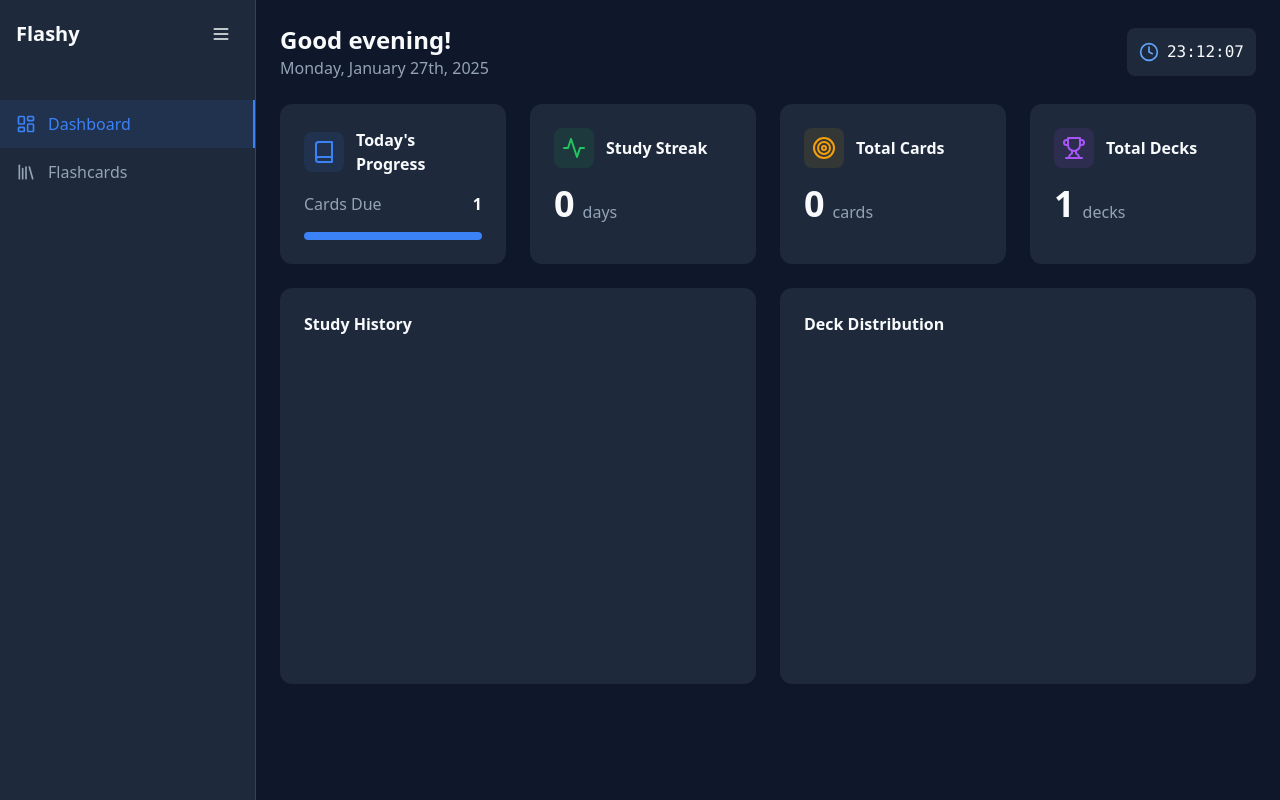
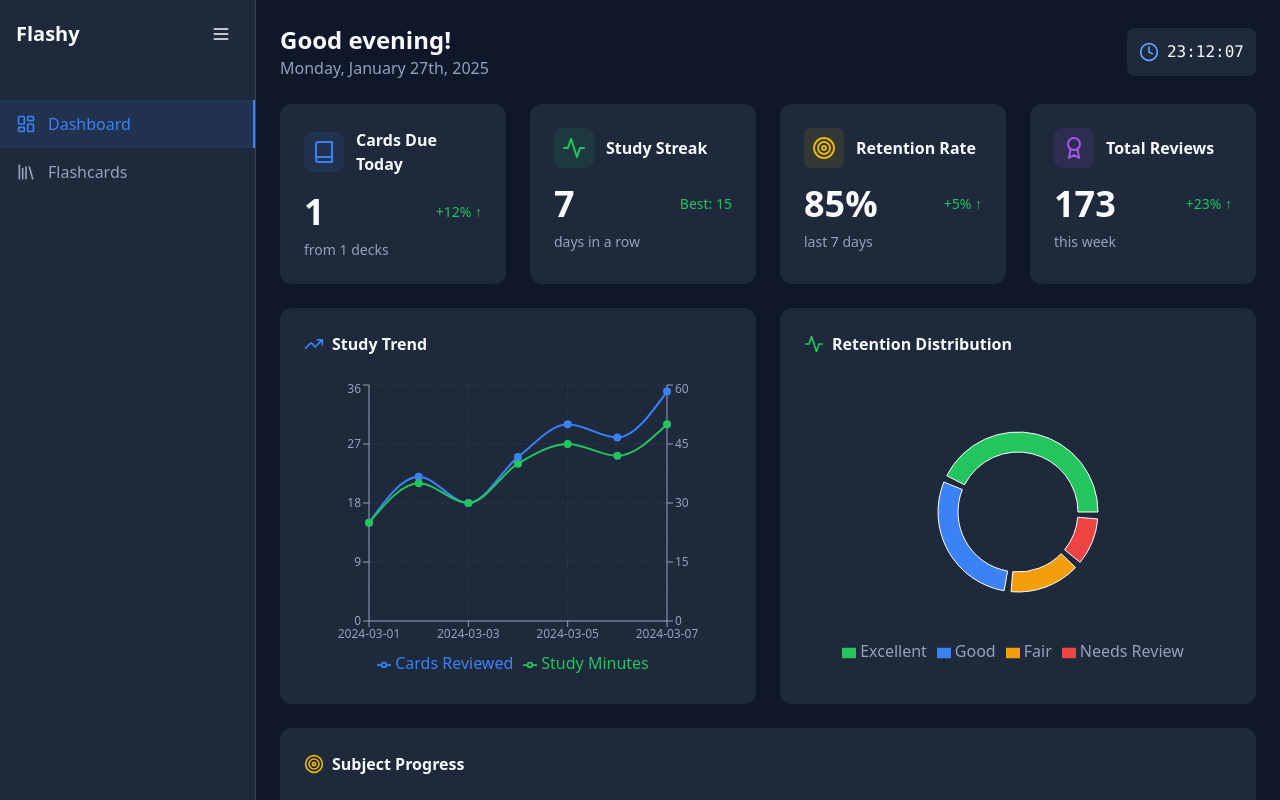
Before and after one commit to arpanroy18/flashy, a React (Vite) app: page / in a window 1280 px wide. Shown: the top 800 px of the page. Built offline with nearby package versions, Linux system fonts and the light colour scheme.

Commit message:
added placeholder dashboard visualizations for now

```diff
--- a/src/App.tsx
+++ b/src/App.tsx
@@ -38,6 +38,7 @@ function App() {
             repetitions: 0,
           },
         ],
+        gradeCount: { again: 0, hard: 0, good: 0, easy: 0 }
       },
     ];
   });
@@ -56,8 +57,19 @@ function App() {
       cardsStudied: 0,
       correctAnswers: 0,
       streak: 0,
-      studyHistory: [],
-      subjectDistribution: []
+      studyHistory: [
+        { date: '2024-03-01', hours: 1.5 },
+        { date: '2024-03-02', hours: 2.0 },
+        { date: '2024-03-03', hours: 1.0 },
+        { date: '2024-03-04', hours: 2.5 },
+        { date: '2024-03-05', hours: 1.8 },
+      ],
+      subjectDistribution: [
+        { name: 'Mathematics', value: 30 },
+        { name: 'Science', value: 25 },
+        { name: 'History', value: 20 },
+        { name: 'Languages', value: 25 },
+      ]
     };
   });
 
@@ -219,4 +231,4 @@ function App() {
   );
 }
 
-export default App
+export default App;
--- a/src/components/Dashboard.tsx
+++ b/src/components/Dashboard.tsx
@@ -9,7 +9,11 @@ import {
   YAxis,
   Tooltip,
   ResponsiveContainer,
-  Cell
+  Cell,
+  LineChart,
+  Line,
+  CartesianGrid,
+  Legend
 } from 'recharts';
 import {
   Trophy,
@@ -27,6 +31,31 @@ interface DashboardProps {
   stats: StudyStats;
   decks: Deck[];
 }
+
+// Temporary data for demonstration
+const tempStudyTrend = [
+  { date: '2024-03-01', cards: 15, minutes: 25 },
+  { date: '2024-03-02', cards: 22, minutes: 35 },
+  { date: '2024-03-03', cards: 18, minutes: 30 },
+  { date: '2024-03-04', cards: 25, minutes: 40 },
+  { date: '2024-03-05', cards: 30, minutes: 45 },
+  { date: '2024-03-06', cards: 28, minutes: 42 },
+  { date: '2024-03-07', cards: 35, minutes: 50 },
+];
+
+const tempRetentionData = [
+  { name: 'Excellent', value: 45, color: '#22C55E' },
+  { name: 'Good', value: 30, color: '#3B82F6' },
+  { name: 'Fair', value: 15, color: '#F59E0B' },
+  { name: 'Needs Review', value: 10, color: '#EF4444' },
+];
+
+const tempSubjectProgress = [
+  { subject: 'Math', completed: 85, total: 100 },
+  { subject: 'Science', completed: 65, total: 80 },
+  { subject: 'History', completed: 45, total: 60 },
+  { subject: 'Language', completed: 55, total: 70 },
+];
 
 export function Dashboard({ stats, decks }: DashboardProps) {
   const [currentTime, setCurrentTime] = useState(new Date());
@@ -69,83 +98,98 @@ export function Dashboard({ stats, decks }: DashboardProps) {
           </div>
         </div>
 
-        {/* Main Stats Grid */}
+        {/* Stats Grid */}
         <div className="grid grid-cols-1 md:grid-cols-2 lg:grid-cols-4 gap-6">
           <div className="bg-dashboard-card p-6 rounded-xl">
             <div className="flex items-center gap-3 mb-4">
               <div className="p-2 bg-blue-500/10 rounded-lg">
-                <Book className="text-dashboard-accent" size={24} />
+                <Book className="text-blue-500" size={24} />
               </div>
-              <h3 className="text-dashboard-text-primary font-semibold">Today's Progress</h3>
+              <h3 className="text-dashboard-text-primary font-semibold">Cards Due Today</h3>
             </div>
-            <div className="space-y-4">
+            <div className="space-y-2">
               <div className="flex justify-between items-center">
-                <span className="text-dashboard-text-secondary">Cards Due</span>
-                <span className="text-dashboard-text-primary font-bold">{dueCards}</span>
+                <span className="text-4xl font-bold text-dashboard-text-primary">{dueCards}</span>
+                <span className="text-sm text-green-500">+12% ↑</span>
               </div>
-              <div className="w-full bg-dashboard-bg rounded-full h-2">
-                <div
-                  className="bg-dashboard-accent rounded-full h-2"
-                  style={{ width: `${Math.min((stats.cardsStudied / stats.totalCards) * 100, 100)}%` }}
-                />
-              </div>
+              <p className="text-dashboard-text-secondary text-sm">from {totalDecks} decks</p>
             </div>
           </div>
 
           <div className="bg-dashboard-card p-6 rounded-xl">
             <div className="flex items-center gap-3 mb-4">
               <div className="p-2 bg-green-500/10 rounded-lg">
-                <Activity className="text-dashboard-success" size={24} />
+                <Activity className="text-green-500" size={24} />
               </div>
               <h3 className="text-dashboard-text-primary font-semibold">Study Streak</h3>
             </div>
-            <div className="flex items-end gap-2">
-              <span className="text-4xl font-bold text-dashboard-text-primary">{stats.streak}</span>
-              <span className="text-dashboard-text-secondary">days</span>
+            <div className="space-y-2">
+              <div className="flex justify-between items-center">
+                <span className="text-4xl font-bold text-dashboard-text-primary">7</span>
+                <span className="text-sm text-green-500">Best: 15</span>
+              </div>
+              <p className="text-dashboard-text-secondary text-sm">days in a row</p>
             </div>
           </div>
 
           <div className="bg-dashboard-card p-6 rounded-xl">
             <div className="flex items-center gap-3 mb-4">
               <div className="p-2 bg-yellow-500/10 rounded-lg">
-                <Target className="text-dashboard-warning" size={24} />
+                <Target className="text-yellow-500" size={24} />
               </div>
-              <h3 className="text-dashboard-text-primary font-semibold">Total Cards</h3>
+              <h3 className="text-dashboard-text-primary font-semibold">Retention Rate</h3>
             </div>
-            <div className="flex items-end gap-2">
-              <span className="text-4xl font-bold text-dashboard-text-primary">{stats.totalCards}</span>
-              <span className="text-dashboard-text-secondary">cards</span>
+            <div className="space-y-2">
+              <div className="flex justify-between items-center">
+                <span className="text-4xl font-bold text-dashboard-text-primary">85%</span>
+                <span className="text-sm text-green-500">+5% ↑</span>
+              </div>
+              <p className="text-dashboard-text-secondary text-sm">last 7 days</p>
             </div>
           </div>
 
           <div className="bg-dashboard-card p-6 rounded-xl">
             <div className="flex items-center gap-3 mb-4">
               <div className="p-2 bg-purple-500/10 rounded-lg">
-                <Trophy className="text-purple-500" size={24} />
+                <Award className="text-purple-500" size={24} />
               </div>
-              <h3 className="text-dashboard-text-primary font-semibold">Total Decks</h3>
+              <h3 className="text-dashboard-text-primary font-semibold">Total Reviews</h3>
             </div>
-            <div className="flex items-end gap-2">
-              <span className="text-4xl font-bold text-dashboard-text-primary">{totalDecks}</span>
-              <span className="text-dashboard-text-secondary">decks</span>
+            <div className="space-y-2">
+              <div className="flex justify-between items-center">
+                <span className="text-4xl font-bold text-dashboard-text-primary">173</span>
+                <span className="text-sm text-green-500">+23% ↑</span>
+              </div>
+              <p className="text-dashboard-text-secondary text-sm">this week</p>
             </div>
           </div>
         </div>
 
         {/* Charts Section */}
         <div className="grid grid-cols-1 lg:grid-cols-2 gap-6">
-          {/* Study Hours Chart */}
+          {/* Study Trend Chart */}
           <div className="bg-dashboard-card p-6 rounded-xl">
-            <h3 className="text-dashboard-text-primary font-semibold mb-6">Study History</h3>
+            <h3 className="text-dashboard-text-primary font-semibold mb-6 flex items-center gap-2">
+              <TrendingUp size={20} className="text-blue-500" />
+              Study Trend
+            </h3>
             <div className="h-[300px]">
               <ResponsiveContainer width="100%" height="100%">
-                <BarChart data={stats.studyHistory}>
+                <LineChart data={tempStudyTrend}>
+                  <CartesianGrid strokeDasharray="3 3" stroke="#2D3748" />
                   <XAxis
                     dataKey="date"
                     stroke="#94A3B8"
                     fontSize={12}
                   />
                   <YAxis
+                    yAxisId="left"
+                    stroke="#94A3B8"
+                    fontSize={12}
+                  />
+                  <YAxis
+                    yAxisId="right"
+                    orientation="right"
                     stroke="#94A3B8"
                     fontSize={12}
                   />
@@ -157,24 +201,41 @@ export function Dashboard({ stats, decks }: DashboardProps) {
                     }}
                     labelStyle={{ color: '#F8FAFC' }}
                   />
-                  <Bar
-                    dataKey="hours"
-                    fill="#3B82F6"
-                    radius={[4, 4, 0, 0]}
+                  <Legend />
+                  <Line
+                    yAxisId="left"
+                    type="monotone"
+                    dataKey="cards"
+                    stroke="#3B82F6"
+                    strokeWidth={2}
+                    dot={{ fill: '#3B82F6' }}
+                    name="Cards Reviewed"
                   />
-                </BarChart>
+                  <Line
+                    yAxisId="right"
+                    type="monotone"
+                    dataKey="minutes"
+                    stroke="#22C55E"
+                    strokeWidth={2}
+                    dot={{ fill: '#22C55E' }}
+                    name="Study Minutes"
+                  />
+                </LineChart>
               </ResponsiveContainer>
             </div>
           </div>
 
-          {/* Subject Distribution */}
+          {/* Retention Distribution */}
           <div className="bg-dashboard-card p-6 rounded-xl">
-            <h3 className="text-dashboard-text-primary font-semibold mb-6">Deck Distribution</h3>
+            <h3 className="text-dashboard-text-primary font-semibold mb-6 flex items-center gap-2">
+              <Activity size={20} className="text-green-500" />
+              Retention Distribution
+            </h3>
             <div className="h-[300px]">
               <ResponsiveContainer width="100%" height="100%">
                 <PieChart>
                   <Pie
-                    data={stats.subjectDistribution}
+                    data={tempRetentionData}
                     cx="50%"
                     cy="50%"
                     innerRadius={60}
@@ -182,11 +243,8 @@ export function Dashboard({ stats, decks }: DashboardProps) {
                     paddingAngle={5}
                     dataKey="value"
                   >
-                    {stats.subjectDistribution.map((entry, index) => (
-                      <Cell
-                        key={`cell-${index}`}
-                        fill={['#3B82F6', '#22C55E', '#F59E0B', '#60A5FA'][index % 4]}
-                      />
+                    {tempRetentionData.map((entry, index) => (
+                      <Cell key={`cell-${index}`} fill={entry.color} />
                     ))}
                   </Pie>
                   <Tooltip
@@ -197,21 +255,56 @@ export function Dashboard({ stats, decks }: DashboardProps) {
                     }}
                     labelStyle={{ color: '#F8FAFC' }}
                   />
+                  <Legend
+                    verticalAlign="bottom"
+                    height={36}
+                    formatter={(value) => <span className="text-dashboard-text-secondary">{value}</span>}
+                  />
                 </PieChart>
               </ResponsiveContainer>
-              <div className="flex justify-center gap-4 mt-4">
-                {stats.subjectDistribution.map((subject, index) => (
-                  <div key={subject.name} className="flex items-center gap-2">
-                    <div
-                      className="w-3 h-3 rounded-full"
-                      style={{ backgroundColor: ['#3B82F6', '#22C55E', '#F59E0B', '#60A5FA'][index % 4] }}
-                    />
-                    <span className="text-dashboard-text-secondary text-sm">
-                      {subject.name}
-                    </span>
-                  </div>
-                ))}
-              </div>
+            </div>
+          </div>
+
+          {/* Subject Progress */}
+          <div className="bg-dashboard-card p-6 rounded-xl lg:col-span-2">
+            <h3 className="text-dashboard-text-primary font-semibold mb-6 flex items-center gap-2">
+              <Target size={20} className="text-yellow-500" />
+              Subject Progress
+            </h3>
+            <div className="h-[200px]">
+              <ResponsiveContainer width="100%" height="100%">
+                <BarChart data={tempSubjectProgress} layout="vertical">
+                  <CartesianGrid strokeDasharray="3 3" stroke="#2D3748" horizontal={false} />
+                  <XAxis type="number" stroke="#94A3B8" fontSize={12} />
+                  <YAxis
+                    dataKey="subject"
+                    type="category"
+                    stroke="#94A3B8"
+                    fontSize={12}
+                    width={80}
+                  />
+                  <Tooltip
+                    contentStyle={{
+                      backgroundColor: '#1E293B',
+                      border: 'none',
+                      borderRadius: '8px',
+                    }}
+                    labelStyle={{ color: '#F8FAFC' }}
+                  />
+                  <Bar
+                    dataKey="completed"
+                    fill="#3B82F6"
+                    radius={[0, 4, 4, 0]}
+                    name="Completed"
+                  />
+                  <Bar
+                    dataKey="total"
+                    fill="#1E293B"
+                    radius={[0, 4, 4, 0]}
+                    name="Total"
+                  />
+                </BarChart>
+              </ResponsiveContainer>
             </div>
           </div>
         </div>
--- a/src/components/FlashcardsPage.tsx
+++ b/src/components/FlashcardsPage.tsx
@@ -3,15 +3,16 @@ import { DeckList } from './DeckList';
 import { StudySession } from './StudySession';
 import { CardEditor } from './CardEditor';
 import { Deck, Flashcard } from '../types';
-import { PlusCircle, ArrowLeft, Trash2 } from 'lucide-react';
+import { PlusCircle, ArrowLeft, Trash2, FolderPlus } from 'lucide-react';
 
 interface FlashcardsPageProps {
   decks: Deck[];
-  onCreateDeck: (name: string) => void;
+  onCreateDeck: (name: string, parentId?: string) => void;
   onUpdateCard: (deckId: string, cardId: string, updates: Partial<Flashcard>) => void;
   onAddCard: (deckId: string, card: Flashcard) => void;
   onDeleteCard: (deckId: string, cardId: string) => void;
   onDeleteDeck: (deckId: string) => void;
+  getAllCardsFromDeck: (deckId: string) => Flashcard[];
 }
 
 export function FlashcardsPage({
@@ -21,6 +22,7 @@ export function FlashcardsPage({
   onAddCard,
   onDeleteCard,
   onDeleteDeck,
+  getAllCardsFromDeck,
 }: FlashcardsPageProps) {
   const [selectedDeck, setSelectedDeck] = useState<Deck | null>(null);
   const [isStudying, setIsStudying] = useState(false);
@@ -46,7 +48,6 @@ export function FlashcardsPage({
   const handleAddCard = (card: Flashcard) => {
     if (selectedDeck) {
       onAddCard(selectedDeck.id, card);
-      // Update the selected deck with the new card
       setSelectedDeck({
         ...selectedDeck,
         cards: [...selectedDeck.cards, card],
@@ -64,7 +65,6 @@ export function FlashcardsPage({
   const handleDeleteCard = (cardId: string) => {
     if (selectedDeck && confirm('Are you sure you want to delete this card?')) {
       onDeleteCard(selectedDeck.id, cardId);
-      // Update the selected deck
       setSelectedDeck({
         ...selectedDeck,
         cards: selectedDeck.cards.filter(card => card.id !== cardId),
@@ -72,10 +72,18 @@ export function FlashcardsPage({
     }
   };
 
+  const handleCreateSubdeck = () => {
+    const name = prompt('Enter subdeck name:');
+    if (name && selectedDeck) {
+      onCreateDeck(name, selectedDeck.id);
+    }
+  };
+
   if (isStudying && selectedDeck) {
+    const allCards = getAllCardsFromDeck(selectedDeck.id);
     return (
       <StudySession
-        cards={selectedDeck.cards}
+        cards={allCards}
         onUpdateCard={handleUpdateCard}
         onExit={handleExitStudy}
       />
@@ -94,6 +102,13 @@ export function FlashcardsPage({
             <span>Back to Decks</span>
           </button>
           <div className="flex gap-4">
+            <button
+              onClick={handleCreateSubdeck}
+              className="flex items-center gap-2 px-4 py-2 text-gray-300 hover:text-gray-100 border border-gray-700 rounded-lg hover:border-accent-purple transition-colors"
+            >
+              <FolderPlus size={20} />
+              <span>Add Subdeck</span>
+            </button>
             <button
               onClick={() => {
                 if (confirm('Are you sure you want to delete this deck?')) {
@@ -158,6 +173,9 @@ export function FlashcardsPage({
                 </div>
                 <div className="text-sm text-gray-500">
                   Next review: {new Date(card.nextReview).toLocaleDateString()}
+                  {card.lastGrade && (
+                    <span className="ml-2">Last grade: {card.lastGrade}</span>
+                  )}
                 </div>
               </div>
             ))}
@@ -183,7 +201,7 @@ export function FlashcardsPage({
       decks={decks}
       onSelectDeck={setSelectedDeck}
       onStudyDeck={handleStartStudy}
-      onCreateDeck={onCreateDeck}    // Remove the prompt wrapper, just pass onCreateDeck directly
+      onCreateDeck={onCreateDeck}
     />
   );
 }
--- a/src/components/StudySession.tsx
+++ b/src/components/StudySession.tsx
@@ -33,7 +33,11 @@ export function StudySession({ cards, onUpdateCard, onExit }: StudySessionProps)
   const currentCard = dueCards[currentCardIndex];
 
   const handleGrade = (grade: ReviewGrade) => {
-    const updates = calculateNextReview(currentCard, grade);
+    const updates = {
+      ...calculateNextReview(currentCard, grade),
+      lastGrade: grade,
+      lastReviewed: new Date()
+    };
     onUpdateCard(currentCard.id, updates);
 
     if (currentCardIndex < dueCards.length - 1) {
```
